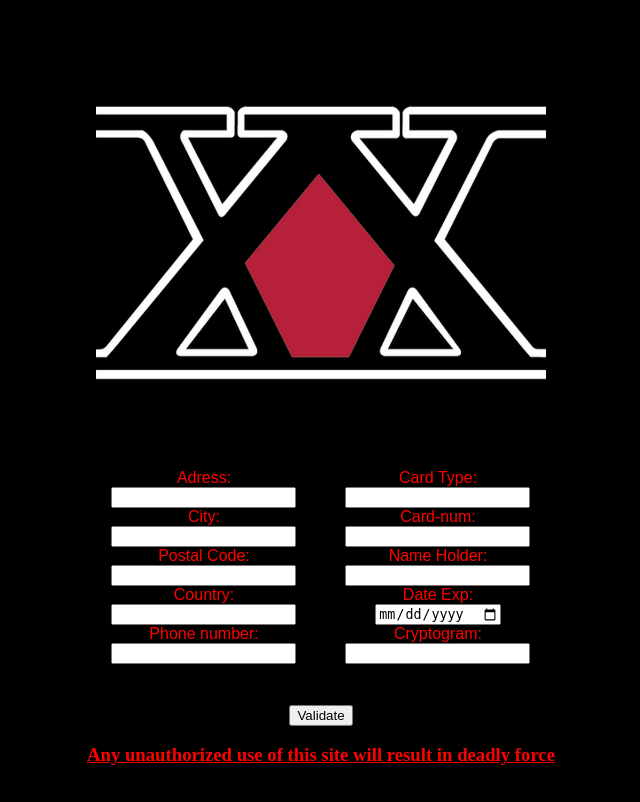
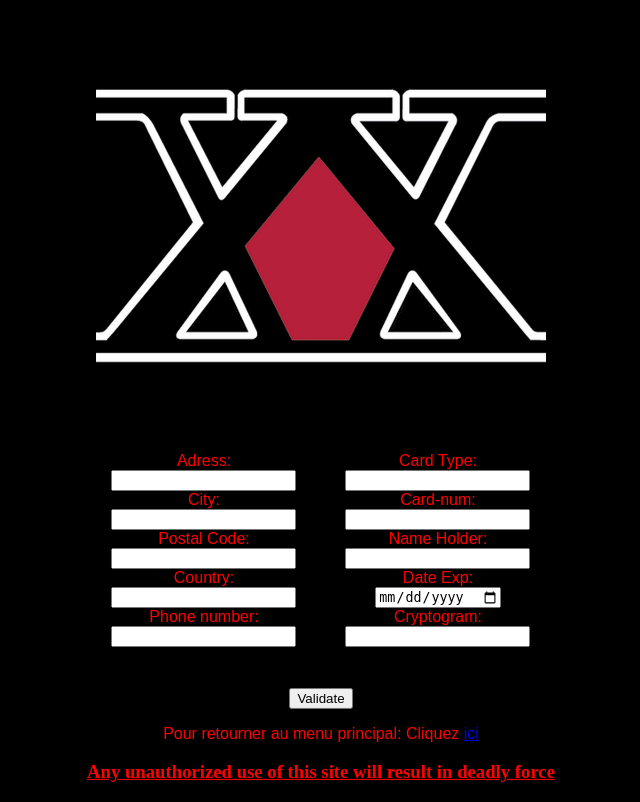
Before and after one commit to Deemo1906/HunterHunter, a PHP site: page /HunterHunter/pay.php in a window 1280 px wide. Shown: the whole page, without its empty margins (319-959 px from the left). Before the commit the page ends 765 px from the top, so only its background shows below. Run offline with PHP 8.4, Linux system fonts and the light colour scheme.

Commit message:
Update pay.php

```diff
--- a/pay.php
+++ b/pay.php
@@ -78,13 +78,18 @@
                 if(isset($_GET['erreur'])){
                     $err = $_GET['erreur'];
                     if($err==1)
+                    {
                         echo "<p style='color:red'>Vos données ont bien été enregistrées<br> </p>";
+
+                    }
                     elseif($err==2)
                     {
                         echo"<p style='color:red'>Veuillez remplir tous les champs pour valider le paiement<br></p>";
                     }
                 }
         ?>
+        <p>Pour retourner au menu principal: Cliquez <a href="index.php">ici</a><br></p>
+
         <h3 style="color: red;">Any unauthorized use of this site will result in deadly force</h3>
     </div>
     </form>
```
